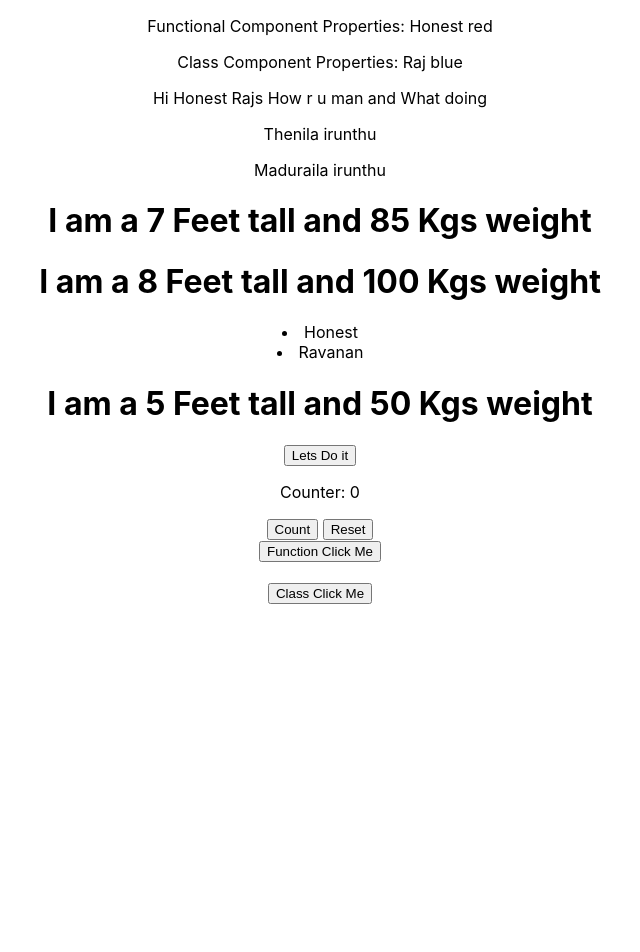
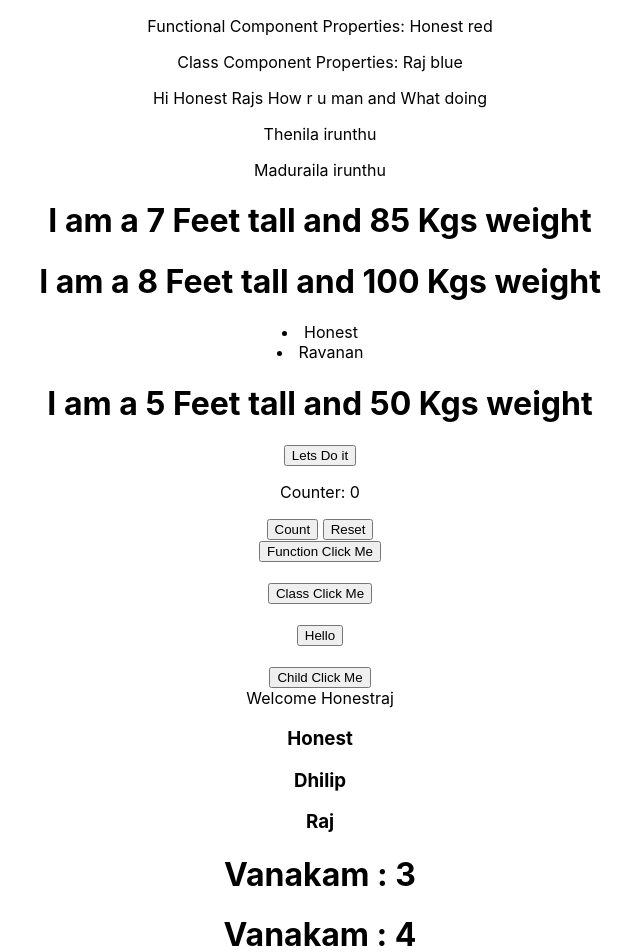
Before and after one commit to honestveera/react_play_ground, a React (Create React App) app: page / in a window 1280 px wide. Shown: the top 952 px of the page, without its empty margins (320-960 px from the left). Before the commit the page ends 800 px from the top, so only its background shows below. Built offline with nearby package versions, Linux system fonts and the light colour scheme.

Commit message:
Added List and conditional rendering

```diff
--- a/src/App.jsx
+++ b/src/App.jsx
@@ -8,6 +8,10 @@ import Human from './examples/props/props_example.js';
 import ClsState from './examples/states/class_state_example'
 import FunctionClk from './examples/events/functional_click';
 import ClassClk from './examples/events/class_click';
+import BindEvent from './examples/bind_events/bind_event_handler.js';
+import ParentChild from './examples/method_props/parent_component';
+import ConditionalRender from './examples/conditional_render/con_render';
+import ListRendering from './examples/list_rendering/list_render';
 
 function App() {
   return (
@@ -38,6 +42,13 @@ function App() {
         {/* Event Handling */}
         <FunctionClk/><br/>
         <ClassClk/><br/>
+
+        {/* Binding Event Handler Formats */}
+        <BindEvent/><br/>
+        {/*Methods and Props*/}
+        <ParentChild/>
+        <ConditionalRender />
+        <ListRendering />
       </header>
     </div>
   );
--- /dev/null
+++ b/src/examples/bind_events/bind_event_handler.js
@@ -0,0 +1,41 @@
+import React from 'react';
+
+class BindEvents extends React.Component{
+
+  constructor(props) {
+    super(props);
+    this.state = {
+      message: 'Hello'
+    };
+    // this.clickEvent = this.clickEvent.bind(this);
+  }
+
+  clickEvent()
+  {
+    let msg = this.state.message;
+
+    if(msg == 'Hello'){
+      this.setState({
+        message: "Good Bye"
+      })
+    }
+    else{
+      this.setState({
+        message: "Hello"
+      })
+    }
+  }
+
+
+  render() {
+    return (
+      <div>
+       <button onClick={this.clickEvent.bind(this)}> {this.state.message} </button>
+       {/* <button onClick={()=>this.clickEvent()}> {this.state.message} </button> */}
+       {/* <button onClick={this.clickEvent}> {this.state.message} </button> */}
+      </div>
+    );
+  }
+
+}
+export default BindEvents;
--- /dev/null
+++ b/src/examples/conditional_render/con_render.jsx
@@ -0,0 +1,43 @@
+import React from 'react';
+
+class ConditionalRender extends React.Component
+{
+
+  constructor(props){
+    super(props)
+    this.state = {
+      isLoggedIn: false
+    }
+  }
+
+  render(){
+     //CASE1:
+     // if(this.state.isLoggedIn == true){
+     //  return <div> Welcome Honestraj </div>
+     // }
+     // else{
+     //  return <div> Welcome Guest </div>
+     // }
+
+     //CASE2:
+     // let message
+     // if(this.state.isLoggedIn == true){
+     //  message = <div> Welcome Honestraj </div>
+     // }
+     // else{
+     //  message = <div> Welcome Guest </div>
+     // }
+     // return message;
+
+     //CASE3: Ternary conditional Opertor
+     // return this.state.isLoggedIn == true ? <div> Welcome Honestraj </div> :  <div> Welcome Guest </div>
+
+     //CASE4: Short Circuit operator
+     return this.state.isLoggedIn == false && <div> Welcome Honestraj </div>
+
+   }
+
+
+}
+
+export default ConditionalRender;
--- /dev/null
+++ b/src/examples/list_rendering/list_render.jsx
@@ -0,0 +1,24 @@
+import React from "react";
+
+function ListComponent() {
+  const names = [
+    { id: 1, name: "Honest" },
+    { id: 2, name: "Dhilip" },
+    { id: 3, name: "Raj" },
+  ];
+  const datas = [1, 2, 3, 4, 5, 6, 7, 8, 9];
+
+  const nameList = names.map((name) => <h3 key={name.id}> {name.name}</h3>);
+  const dataList = datas
+    .filter((arr) => arr > 2 && arr < 7)
+    .map((a) => <h1 key={a}> Vanakam : {a} </h1>);
+
+  return (
+    <div>
+      {nameList}
+      {dataList}
+    </div>
+  );
+}
+
+export default ListComponent;
--- /dev/null
+++ b/src/examples/method_props/child_component.jsx
@@ -0,0 +1,11 @@
+import React from 'react';
+
+const ChildComponent = (props) => {
+  return (
+    <div>
+      <button onClick={() => props.greet('Child') }>Child Click Me</button>
+    </div>
+  );
+}
+
+export default ChildComponent;
--- /dev/null
+++ b/src/examples/method_props/parent_component.jsx
@@ -0,0 +1,28 @@
+import React, { PureComponent } from 'react';
+import ChildComponent from '../method_props/child_component.jsx';
+
+class ParentComponent extends PureComponent {
+
+  constructor(props) {
+    super(props);
+    this.state = {
+      parentName: 'Parent'
+    };
+    this.parentMethod = this.parentMethod.bind(this)
+  }
+
+  parentMethod(childName){
+    alert(`Invoked Parent method ${this.state.parentName} from ${childName}`);
+  }
+
+  render() {
+    return (
+      <div>
+        <ChildComponent greet={this.parentMethod}/>
+      </div>
+    );
+  }
+
+}
+
+export default ParentComponent;
```
Also changed, not shown: src/examples/jsx/js_example.js (+8 -5 lines), 1 other file (tests, documents, lock files or other folders).
